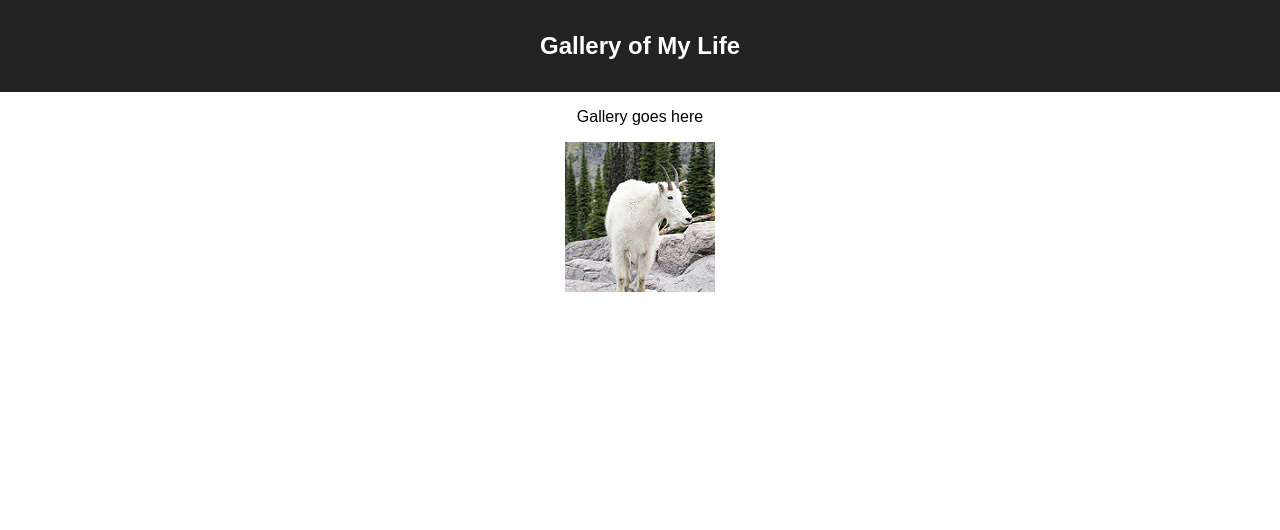
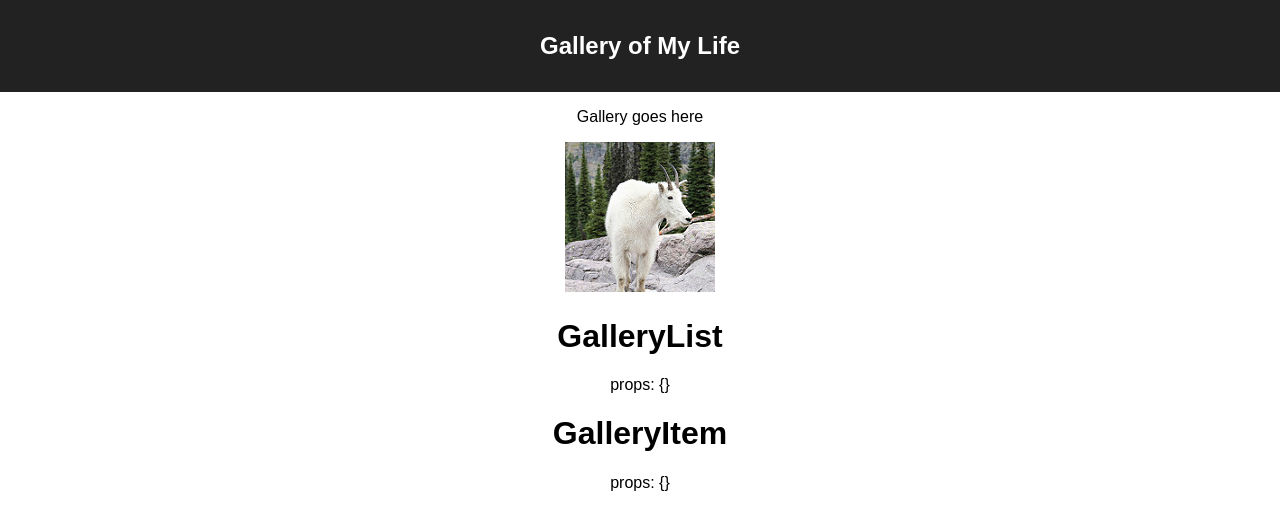
Before and after one commit to MiriamMcNamara/weekend-react-gallery, a React (Create React App) app: page / in a window 1280 px wide. Shown: the top 530 px of the page. Built offline with nearby package versions, Linux system fonts and the light colour scheme.

Commit message:
components created

```diff
--- a/src/components/App/App.jsx
+++ b/src/components/App/App.jsx
@@ -1,5 +1,7 @@
 import React from 'react';
 import './App.css';
+import GalleryList from '../GalleryList/GalleryList';
+import Axios from 'axios';
 
 function App() {
     return (
@@ -9,6 +11,7 @@ function App() {
         </header>
         <p>Gallery goes here</p>
         <img src="images/goat_small.jpg"/>
+        <GalleryList />
       </div>
     );
 }
--- /dev/null
+++ b/src/components/GalleryItem/GalleryItem.jsx
@@ -0,0 +1,14 @@
+import { useState } from "react";
+
+function GalleryItem( props ){
+    // const[ name, setName ]=useState( null );
+
+    return(
+        <div>
+            <h1>GalleryItem</h1>
+            <p> props: { JSON.stringify( props ) } </p>
+        </div>
+    )
+}
+
+export default GalleryItem;
--- /dev/null
+++ b/src/components/GalleryList/GalleryList.jsx
@@ -0,0 +1,16 @@
+import { useState } from "react";
+import GalleryItem from "../GalleryItem/GalleryItem";
+
+function GalleryList( props ){
+    // const[ name, setName ]=useState( null );
+
+    return(
+        <div>
+            <h1>GalleryList</h1>
+            <p> props: { JSON.stringify( props ) } </p>
+            <GalleryItem />
+        </div>
+    )
+}
+
+export default GalleryList;
```
Also changed, not shown: src/components/_template/_template.jsx (added, +14 -0 lines), 2 other files (tests, documents, lock files or other folders).
